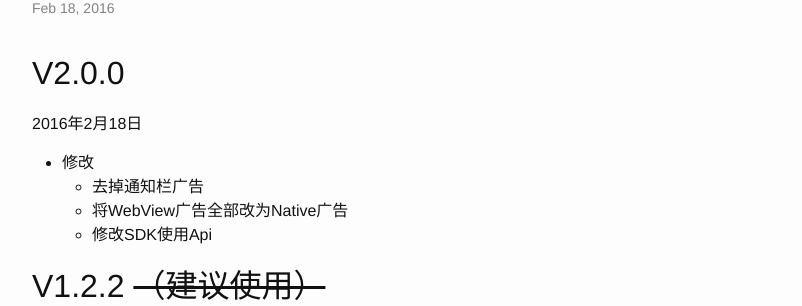
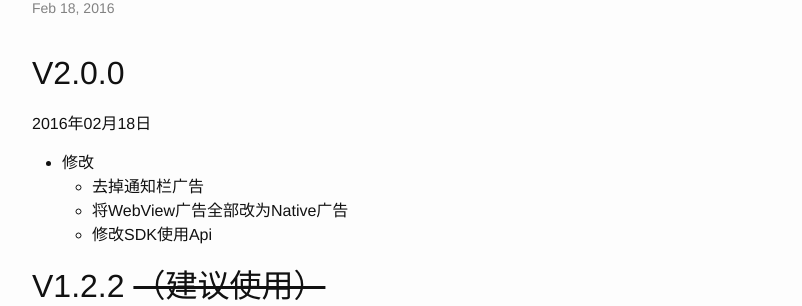
Before and after one commit to Adpro-SDK/adpro-sdk.github.io, a Jekyll site: the page built from _posts/2016-02-18-ad-sdk-android-change-log.markdown, in a window 1280 px wide. Shown: the part 151-457 px from the top of the page, without its empty margins (238-1040 px from the left). Built offline with Jekyll 4.4.1, drawn with Linux system fonts in a browser that asks for light colours.

Commit message:
update time

```diff
--- a/_posts/2016-02-18-ad-sdk-android-change-log.markdown
+++ b/_posts/2016-02-18-ad-sdk-android-change-log.markdown
@@ -1,13 +1,13 @@
 ---
 layout: post
 title:  "广告 SDK 更新日志 (Android)"
-date:   2016-2-18 12:00:00 +0800
+date:   2016-02-18 12:00:00 +0800
 categories: SDK ChangeLog
 ---
 
 ## V2.0.0
 
-2016年2月18日
+2016年02月18日
 
 - 修改
   - 去掉通知栏广告
--- a/_posts/2016-02-18-ad-sdk-ios-change-log.markdown
+++ b/_posts/2016-02-18-ad-sdk-ios-change-log.markdown
@@ -1,13 +1,13 @@
 ---
 layout: post
 title:  "广告 SDK 更新日志 (iOS)"
-date:   2016-2-18 12:00:00 +0800
+date:   2016-02-18 12:00:00 +0800
 categories: SDK ChangeLog
 ---
 
 ## V2.0.0
 
-2016年2月18日
+2016年02月18日
 
 - 修改
   - 去掉通知栏广告
```
